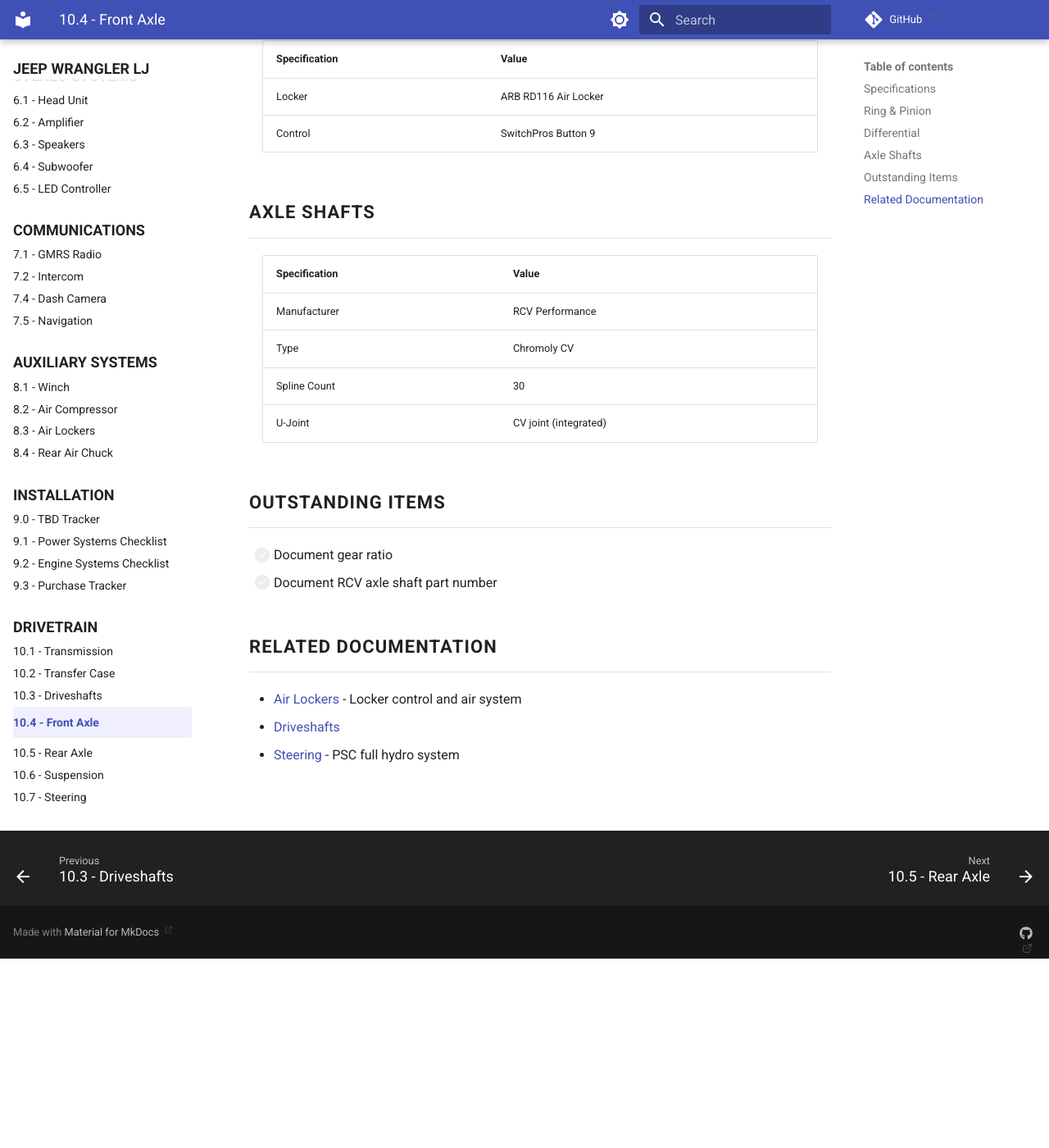
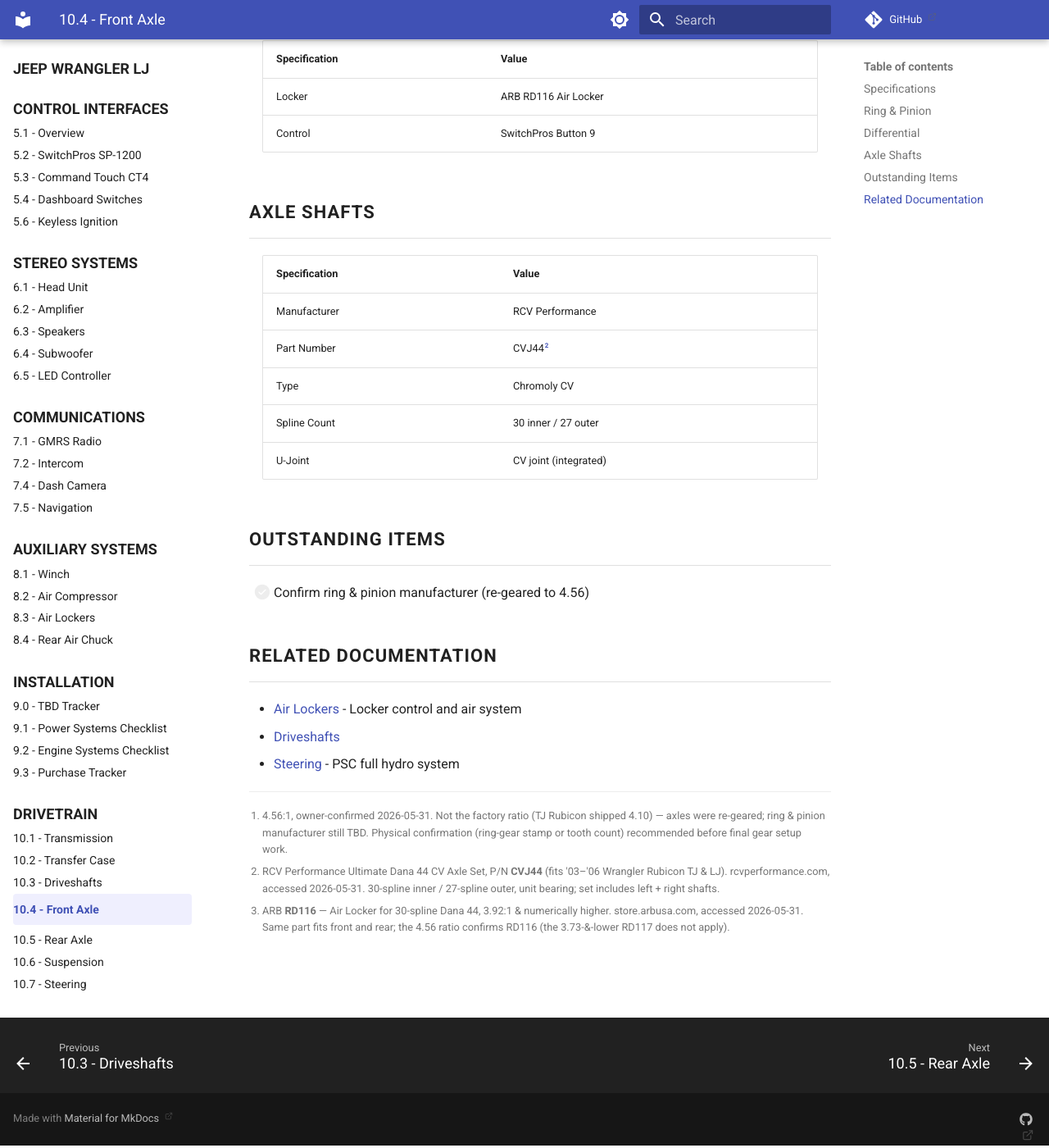
Before and after one commit to sob/drawings, an MkDocs documentation site: the page built from docs/jeep_lj/10-drivetrain/04-front-axle.md, in a window 1280 px wide and 1400 px high, scrolled down 1163 px. Shown: the whole window at 82% size. Built offline with MkDocs 1.6.1 and Material for MkDocs 9.7.7, drawn with Linux system fonts in a browser that asks for light colours; comment, search, counter and statistics services are not loaded; before the commit the page ends 2335 px from its top, so only the background shows below that; some of the changed text lies outside the part shown.

Commit message:
Document confirmed axle specs: 4.56 gears, RCV CVJ44 shafts, ARB RD116
- Front/rear ring & pinion ratio confirmed 4.56 (owner, 2026-05-31);
  re-geared from factory 4.10, so R&P manufacturer remains TBD
- Front axle shaft P/N confirmed: RCV Performance CVJ44 (cited)
- ARB RD116 locker confirmed front and rear; 4.56 ratio rules out RD117
- Footnote all confirmed specs per citation rule (Imperative #7)
- TBD tracker: log resolutions, narrow open drivetrain items

```diff
--- a/docs/jeep_lj/10-drivetrain/04-front-axle.md
+++ b/docs/jeep_lj/10-drivetrain/04-front-axle.md
@@ -15,7 +15,7 @@ tags:
 
 **Locker:** ARB RD116 Air Locker
 
-**Axle Shafts:** RCV Performance
+**Axle Shafts:** RCV Performance CVJ44
 
 ///
 
@@ -27,14 +27,14 @@ tags:
 | Source | TJ Wrangler Rubicon |
 | Width (WMS) | Rubicon factory (54.9") |
 | Spline Count | 30 |
-| Locker | ARB RD116 |
+| Locker | ARB RD116[^locker] |
 
 ## Ring & Pinion
 
 | Specification | Value |
 | :------------ | :---- |
-| Ratio | TBD |
-| Manufacturer | TBD |
+| Ratio | 4.56[^ratio] |
+| Manufacturer | TBD (re-geared from factory 4.10) |
 
 ## Differential
 
@@ -48,14 +48,14 @@ tags:
 | Specification | Value |
 | :------------ | :---- |
 | Manufacturer | RCV Performance |
+| Part Number | CVJ44[^rcv-pn] |
 | Type | Chromoly CV |
-| Spline Count | 30 |
+| Spline Count | 30 inner / 27 outer |
 | U-Joint | CV joint (integrated) |
 
 ## Outstanding Items
 
-- [ ] Document gear ratio
-- [ ] Document RCV axle shaft part number
+- [ ] Confirm ring & pinion manufacturer (re-geared to 4.56)
 
 ## Related Documentation
 
@@ -66,3 +66,7 @@ tags:
 [air-lockers]: ../08-exterior-systems/03-air-lockers.md
 [driveshafts]: 03-driveshafts.md
 [steering]: 07-steering.md
+
+[^ratio]: 4.56:1, owner-confirmed 2026-05-31. Not the factory ratio (TJ Rubicon shipped 4.10) — axles were re-geared; ring & pinion manufacturer still TBD. Physical confirmation (ring-gear stamp or tooth count) recommended before final gear setup work.
+[^rcv-pn]: RCV Performance Ultimate Dana 44 CV Axle Set, P/N **CVJ44** (fits '03–'06 Wrangler Rubicon TJ & LJ). rcvperformance.com, accessed 2026-05-31. 30-spline inner / 27-spline outer, unit bearing; set includes left + right shafts.
+[^locker]: ARB **RD116** — Air Locker for 30-spline Dana 44, 3.92:1 & numerically higher. store.arbusa.com, accessed 2026-05-31. Same part fits front and rear; the 4.56 ratio confirms RD116 (the 3.73-&-lower RD117 does not apply).
```
Also changed, not shown: docs/jeep_lj/09-installation/00-tbd-tracker.md (+6 -3 lines), docs/jeep_lj/10-drivetrain/05-rear-axle.md (+8 -5 lines).
